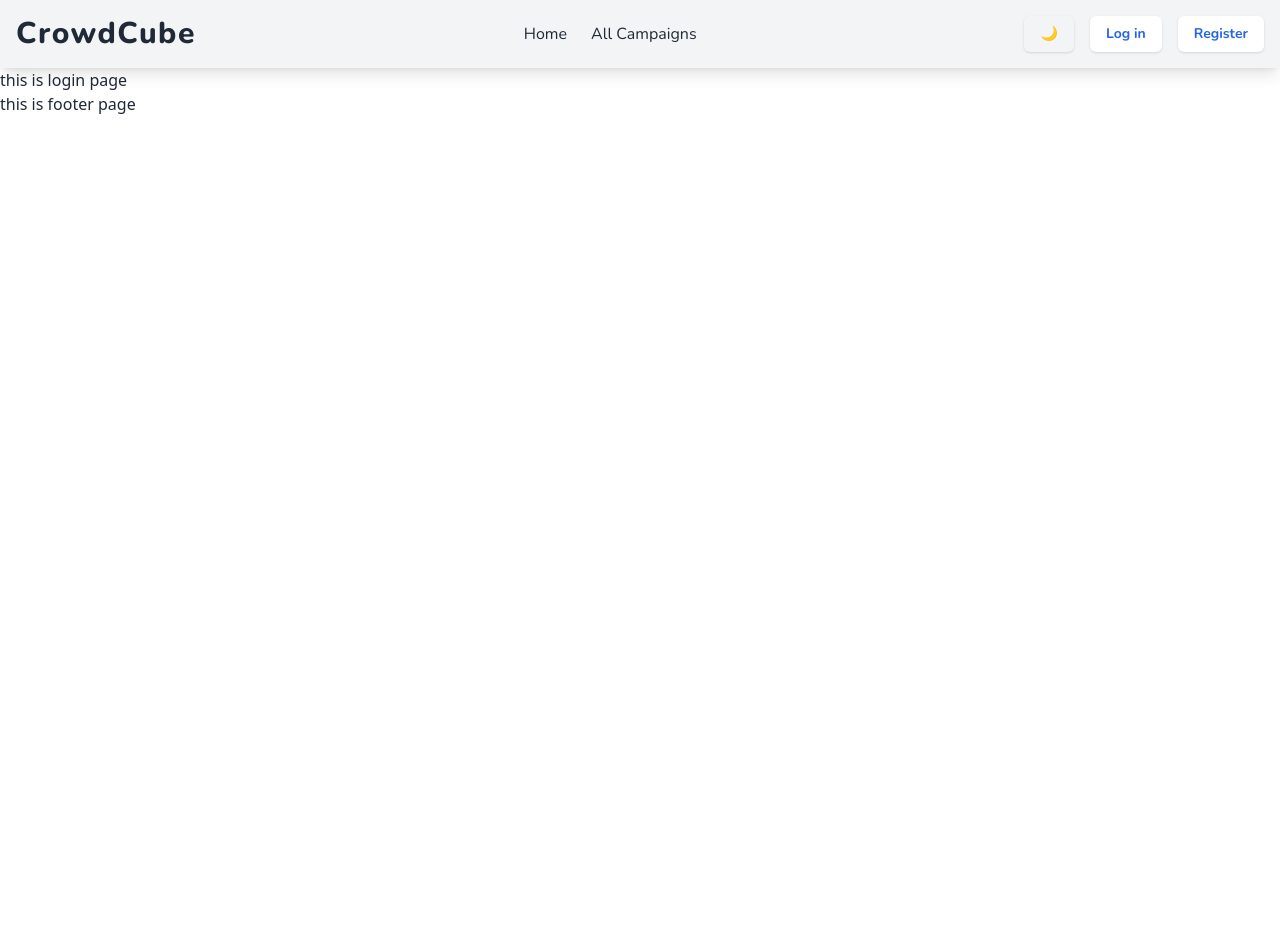
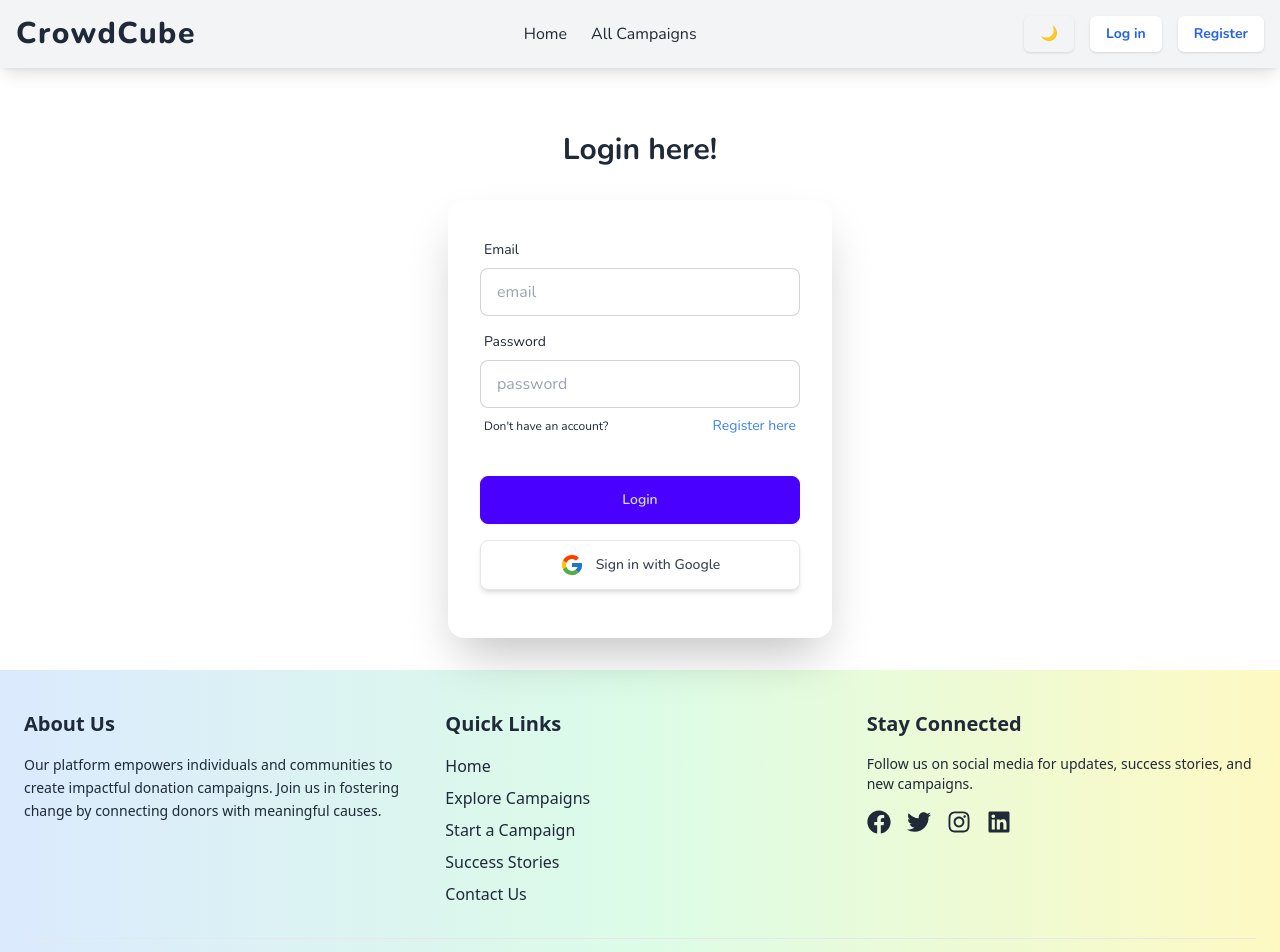
Before and after one commit to sajjadislam523/crowdcube-client, a React (Vite) app: page /login in a window 1280 px wide. Shown: the top 952 px of the page. Before the commit the page ends 800 px from the top, so only its background shows below. Built offline with nearby package versions, Linux system fonts and the light colour scheme; no server answers.

Commit message:
Added loginform with email and password login and google login functionality

```diff
--- a/index.html
+++ b/index.html
@@ -1,5 +1,5 @@
 <!doctype html>
-<html lang="en" data-theme="light">
+<html lang="en">
 
 <head>
   <meta charset="UTF-8" />
--- a/package.json
+++ b/package.json
@@ -14,7 +14,9 @@
     "prop-types": "^15.8.1",
     "react": "^18.3.1",
     "react-dom": "^18.3.1",
+    "react-icons": "^5.4.0",
     "react-router-dom": "^6.28.0",
+    "sweetalert2": "^11.14.5",
     "swiper": "^11.1.15"
   },
   "devDependencies": {
--- a/src/components/Footer.jsx
+++ b/src/components/Footer.jsx
@@ -1,8 +1,119 @@
+import { useContext } from "react";
+import { ThemeContext } from "../context/ThemeProvider";
+import { FaFacebook, FaTwitter, FaInstagram, FaLinkedin } from "react-icons/fa";
+
 const Footer = () => {
+    const { theme } = useContext(ThemeContext);
+
     return (
-        <div>
-            <h1>this is footer page</h1>
-        </div>
+        <footer
+            className={`py-10 px-6 ${
+                theme === "light"
+                    ? "bg-gradient-to-r from-blue-100 via-green-100 to-yellow-100 text-gray-800"
+                    : "bg-gray-900 text-gray-300"
+            }`}
+        >
+            <div className="container grid grid-cols-1 gap-8 mx-auto md:grid-cols-3">
+                {/* About Section */}
+                <div>
+                    <h3 className="mb-4 text-xl font-semibold">About Us</h3>
+                    <p className="text-sm leading-relaxed">
+                        Our platform empowers individuals and communities to
+                        create impactful donation campaigns. Join us in
+                        fostering change by connecting donors with meaningful
+                        causes.
+                    </p>
+                </div>
+
+                <div>
+                    <h3 className="mb-4 text-xl font-semibold">Quick Links</h3>
+                    <ul className="space-y-2">
+                        <li>
+                            <a href="/" className="hover:underline">
+                                Home
+                            </a>
+                        </li>
+                        <li>
+                            <a href="/campaigns" className="hover:underline">
+                                Explore Campaigns
+                            </a>
+                        </li>
+                        <li>
+                            <a
+                                href="/start-campaign"
+                                className="hover:underline"
+                            >
+                                Start a Campaign
+                            </a>
+                        </li>
+                        <li>
+                            <a
+                                href="/success-stories"
+                                className="hover:underline"
+                            >
+                                Success Stories
+                            </a>
+                        </li>
+                        <li>
+                            <a href="/contact" className="hover:underline">
+                                Contact Us
+                            </a>
+                        </li>
+                    </ul>
+                </div>
+
+                <div>
+                    <h3 className="mb-4 text-xl font-semibold">
+                        Stay Connected
+                    </h3>
+                    <p className="mb-4 text-sm">
+                        Follow us on social media for updates, success stories,
+                        and new campaigns.
+                    </p>
+                    <div className="flex space-x-4 text-2xl">
+                        <a
+                            href="https://facebook.com"
+                            target="_blank"
+                            rel="noopener noreferrer"
+                            className="hover:text-blue-500"
+                        >
+                            <FaFacebook />
+                        </a>
+                        <a
+                            href="https://twitter.com"
+                            target="_blank"
+                            rel="noopener noreferrer"
+                            className="hover:text-blue-400"
+                        >
+                            <FaTwitter />
+                        </a>
+                        <a
+                            href="https://instagram.com"
+                            target="_blank"
+                            rel="noopener noreferrer"
+                            className="hover:text-pink-500"
+                        >
+                            <FaInstagram />
+                        </a>
+                        <a
+                            href="https://linkedin.com"
+                            target="_blank"
+                            rel="noopener noreferrer"
+                            className="hover:text-blue-600"
+                        >
+                            <FaLinkedin />
+                        </a>
+                    </div>
+                </div>
+            </div>
+
+            <div className="pt-6 mt-8 text-sm text-center border-t">
+                <p>
+                    &copy; {new Date().getFullYear()} EmpowerChange
+                    Crowdfunding. All rights reserved.
+                </p>
+            </div>
+        </footer>
     );
 };
 
--- a/src/pages/Homepage.jsx
+++ b/src/pages/Homepage.jsx
@@ -126,7 +126,7 @@ const Homepage = () => {
             </div>
 
             <div
-                className={`py-12 ${
+                className={`py-12 border-b-2 ${
                     theme === "light"
                         ? "bg-gradient-to-r from-blue-100 via-green-100 to-yellow-100"
                         : "bg-gray-900"
--- a/src/pages/LoginPage.jsx
+++ b/src/pages/LoginPage.jsx
@@ -1,7 +1,108 @@
+import { useContext } from "react";
+import { FcGoogle } from "react-icons/fc";
+import { Link, useNavigate } from "react-router-dom";
+import { ThemeContext } from "../context/ThemeProvider";
+import { AuthContext } from "../context/AuthProvider";
+import Swal from "sweetalert2";
+
 const LoginPage = () => {
+    const { theme } = useContext(ThemeContext);
+    const { logIn, handleGoogleLogIn, setUser } = useContext(AuthContext);
+
+    const navigate = useNavigate();
+
+    const handleLogin = (e) => {
+        e.preventDefault();
+
+        const form = new FormData(e.target);
+        const email = form.get("email");
+        const password = form.get("password");
+
+        logIn(email, password)
+            .then((res) => {
+                setUser(res.data);
+                Swal.fire("Success", "User Logged in successfully", "success");
+                navigate("/");
+            })
+            .catch((err) => {
+                Swal.fire("Error", err.response.data.message, "error");
+            });
+    };
+
+    const googleLogin = () => {
+        handleGoogleLogIn()
+            .then((res) => {
+                setUser(res.user);
+                Swal.fire("Success", "Logged in successfully", "success");
+                navigate("/");
+            })
+            .catch((err) => {
+                Swal.fire("Error", err.message, "error");
+            });
+    };
+
     return (
-        <div>
-            <h1>this is login page</h1>
+        <div className="py-8 font-nunito">
+            <h1 className="py-8 text-3xl font-bold text-center">Login here!</h1>
+            <div className="w-full max-w-sm mx-auto shadow-2xl card bg-base-100 shrink-0">
+                <form onSubmit={handleLogin} className="card-body">
+                    <div className="form-control">
+                        <label className="label">
+                            <span className="label-text">Email</span>
+                        </label>
+                        <input
+                            type="email"
+                            placeholder="email"
+                            className="input input-bordered"
+                            required
+                            name="email"
+                        />
+                    </div>
+                    <div className="form-control">
+                        <label className="label">
+                            <span className="label-text">Password</span>
+                        </label>
+                        <input
+                            type="password"
+                            placeholder="password"
+                            className="input input-bordered"
+                            required
+                            name="password"
+                        />
+
+                        <label className="label">
+                            <span className="label-text-alt">
+                                Don&apos;t have an account?
+                            </span>
+                            <Link
+                                to="/register"
+                                className="ml-2 text-sm text-blue-500 link link-hover"
+                            >
+                                Register here
+                            </Link>
+                        </label>
+                    </div>
+                    <div className="mt-6 form-control">
+                        <button type="submit" className="btn btn-primary">
+                            Login
+                        </button>
+                        <button
+                            onClick={googleLogin}
+                            className={`flex items-center justify-center w-full gap-3 p-3 my-4 transition duration-300 border rounded-lg shadow-md
+            ${
+                theme === "light"
+                    ? "bg-white text-gray-700 hover:bg-gray-100"
+                    : "bg-gray-800 text-gray-300 hover:bg-gray-700"
+            }`}
+                        >
+                            <FcGoogle className="text-2xl" />
+                            <span className="text-sm font-medium">
+                                Sign in with Google
+                            </span>
+                        </button>
+                    </div>
+                </form>
+            </div>
         </div>
     );
 };
```
Also changed, not shown: 1 other file (tests, documents, lock files or other folders).
